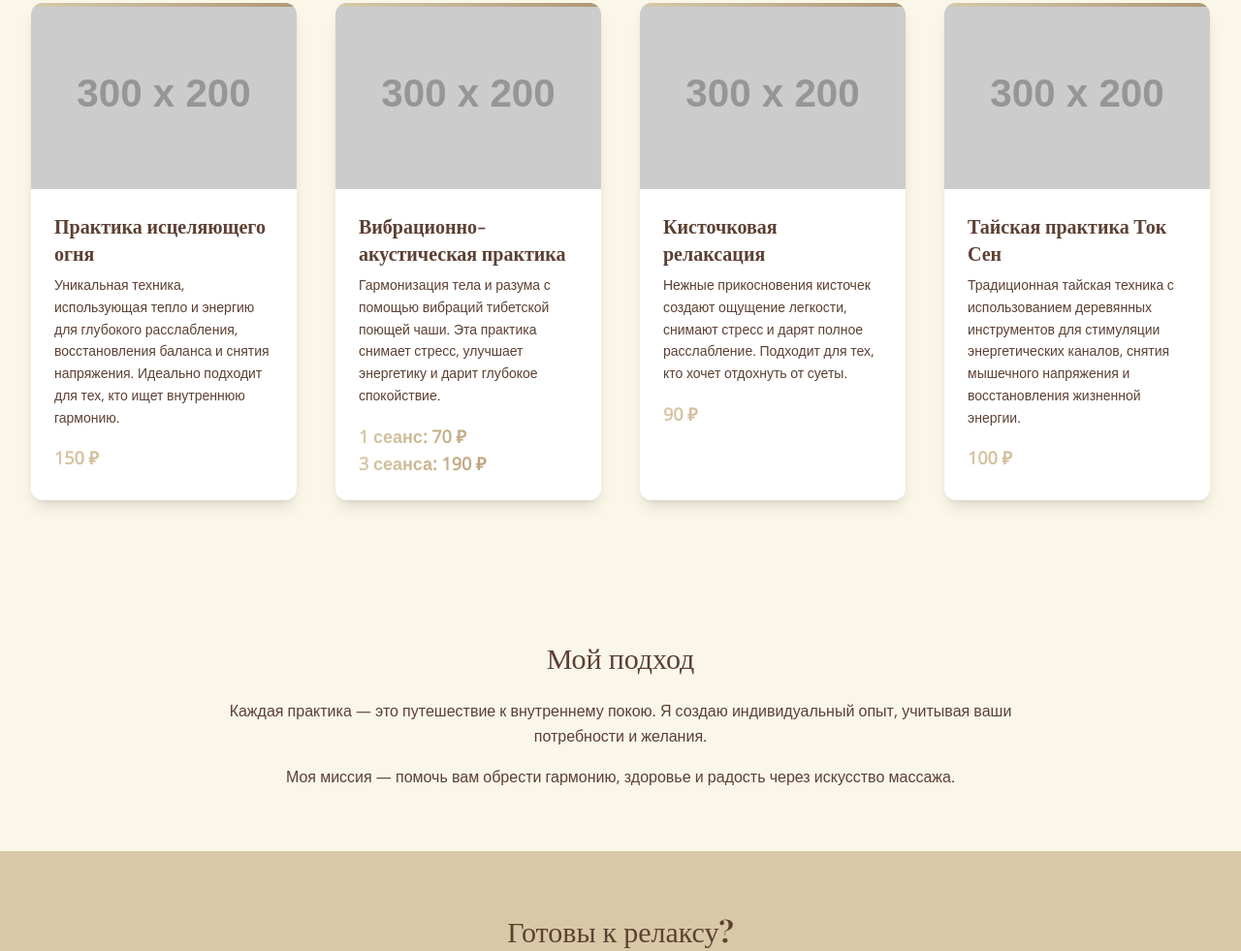
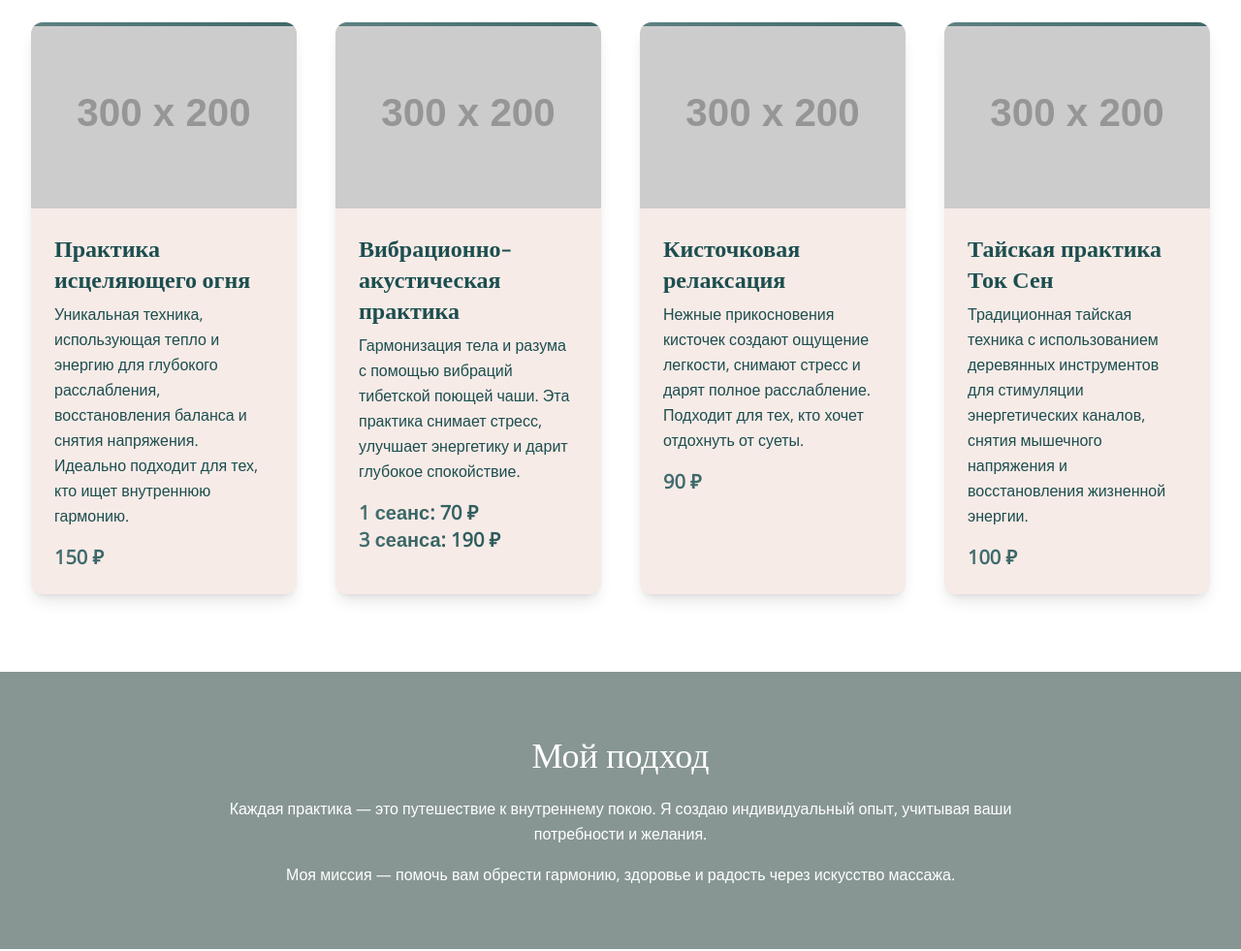
Before and after one commit to gulidovalera/daria_gulidova_aesthetic, a plain HTML site: page index.html in a window 1280 px wide. Shown: the part 841-1822 px from the top of the page at 97% size. Drawn offline with nearby package versions, Linux system fonts and the light colour scheme; placeholder pictures from the web are drawn by us.

Commit message:
Update index.html

```diff
--- a/index.html
+++ b/index.html
@@ -3,13 +3,13 @@
 <head>
   <meta charset="UTF-8">
   <meta name="viewport" content="width=device-width, initial-scale=1.0">
-  <title>Массажные практики</title>
+  <title>Телесный практик</title>
   <script src="https://cdn.tailwindcss.com"></script>
   <link href="https://fonts.googleapis.com/css2?family=Playfair+Display:wght@700&family=Open+Sans:wght@400&display=swap" rel="stylesheet">
   <style>
     body {
-      background-color: #faf7e9;
-      color: #5c4033;
+      background-color: #ffffff;
+      color: #1c4e4f;
       font-family: 'Open Sans', sans-serif;
       touch-action: manipulation;
     }
@@ -18,6 +18,7 @@
       position: relative;
       overflow: hidden;
       border-radius: 8px;
+      background-color: #f7ebe7;
     }
     .card:hover {
       transform: translateY(-8px);
@@ -30,15 +31,16 @@
       left: 0;
       width: 100%;
       height: 4px;
-      background: linear-gradient(to right, #d9c8a7, #a68b5e);
+      background: linear-gradient(to right, #436e6f, #1c4e4f);
       opacity: 0.8;
     }
     .hero {
-      background-image: linear-gradient(rgba(0, 0, 0, 0.4), rgba(0, 0, 0, 0.4)), linear-gradient(to bottom, #f0e4c7, #d9c8a7);
+      background-color: #0a2d2e;
       background-size: cover;
       background-position: center;
       position: relative;
       overflow: hidden;
+      color: #ffffff;
     }
     .hero::before {
       content: '';
@@ -69,16 +71,19 @@
       opacity: 0.7;
     }
     .price {
-      background: linear-gradient(to right, #d9c8a7, #a68b5e);
+      background: linear-gradient(to right, #436e6f, #1c4e4f);
       -webkit-background-clip: text;
       -webkit-text-fill-color: transparent;
     }
     .cta-button {
       transition: background-color 0.3s ease, transform 0.3s ease;
+      background-color: #1c4e4f;
+      border: 2px solid #ffffff;
+      box-shadow: 0 4px 12px rgba(0, 0, 0, 0.2);
     }
     .cta-button:hover {
-      background-color: #a68b5e;
-      transform: scale(1.05);
+      background-color: #436e6f;
+      transform: scale(1.1);
     }
     /* Mobile optimizations */
     @media (max-width: 640px) {
@@ -87,7 +92,7 @@
         padding-bottom: 3rem;
       }
       .hero h1 {
-        font-size: 2rem;
+        font-size: 2.25rem;
       }
       .hero p {
         font-size: 0.875rem;
@@ -102,13 +107,13 @@
         height: 160px;
       }
       .card h3 {
-        font-size: 1rem;
+        font-size: 1.25rem;
       }
       .card p {
-        font-size: 0.75rem;
+        font-size: 0.875rem;
       }
       .card .price {
-        font-size: 0.875rem;
+        font-size: 1rem;
       }
       .section-padding {
         padding-left: 0.5rem;
@@ -120,11 +125,11 @@
         max-width: 100%;
       }
       h2 {
-        font-size: 1.5rem;
+        font-size: 1.75rem;
       }
       .cta-button {
-        padding: 0.5rem 1rem;
-        font-size: 0.875rem;
+        padding: 0.75rem 1.5rem;
+        font-size: 1rem;
       }
       footer p {
         font-size: 0.75rem;
@@ -146,62 +151,62 @@
 <body>
   <!-- Header -->
   <header class="hero py-24 text-center text-white">
-    <h1 class="text-5xl md:text-6xl font-bold mb-4">Массажные практики</h1>
+    <h1 class="text-6xl md:text-7xl font-bold mb-4">Телесный практик</h1>
     <p class="text-xl md:text-2xl mb-6">Погрузитесь в мир релакса и исцеления</p>
     <p class="text-base max-w-2xl mx-auto">Откройте для себя уникальные техники, созданные для гармонии тела и души. Каждая практика — это шаг к внутреннему балансу и здоровью.</p>
   </header>
 
   <!-- Welcome Section -->
-  <section class="section-padding py-16 px-4 md:px-8 bg-[#f0e4c7]">
+  <section class="section-padding py-16 px-4 md:px-8 bg-[#ffffff]">
     <div class="container max-w-4xl mx-auto text-center">
-      <h2 class="text-3xl font-['Playfair_Display'] mb-6">Добро пожаловать в мир гармонии</h2>
+      <h2 class="text-4xl font-['Playfair_Display'] mb-6">Добро пожаловать в мир гармонии</h2>
       <p class="text-base leading-relaxed mb-4">Я верю, что массаж — это не просто процедура, а искусство, которое восстанавливает энергию, снимает стресс и возвращает радость жизни.</p>
       <p class="text-base leading-relaxed">Каждый сеанс проводится в атмосфере уюта и заботы, с использованием натуральных масел и инструментов, подобранных с любовью. Позвольте мне позаботиться о вашем теле и душе!</p>
     </div>
   </section>
 
   <!-- Services Section -->
-  <section class="section-padding py-20 px-4 md:px-8">
+  <section class="section-padding py-20 px-4 md:px-8 bg-[#ffffff]">
     <div class="container max-w-7xl mx-auto">
-      <h2 class="text-3xl font-['Playfair_Display'] text-center mb-12">Практики</h2>
+      <h2 class="text-4xl font-['Playfair_Display'] text-center mb-12">Практики</h2>
       <div class="grid grid-cols-1 md:grid-cols-2 lg:grid-cols-4 gap-10">
         <!-- Service 1 -->
-        <div class="card bg-white rounded-xl overflow-hidden shadow-lg">
+        <div class="card rounded-xl overflow-hidden shadow-lg">
           <img src="https://via.placeholder.com/300x200?text=Исцеляющий+огонь" alt="Практика исцеляющего огня" class="w-full h-48 object-cover" loading="lazy">
           <div class="p-4 md:p-6">
-            <h3 class="text-xl font-semibold mb-2 font-['Playfair_Display']">Практика исцеляющего огня</h3>
-            <p class="text-sm mb-4 leading-relaxed">Уникальная техника, использующая тепло и энергию для глубокого расслабления, восстановления баланса и снятия напряжения. Идеально подходит для тех, кто ищет внутреннюю гармонию.</p>
-            <p class="text-lg font-bold price">150 ₽</p>
+            <h3 class="text-2xl font-semibold mb-2 font-['Playfair_Display']">Практика исцеляющего огня</h3>
+            <p class="text-base mb-4 leading-relaxed">Уникальная техника, использующая тепло и энергию для глубокого расслабления, восстановления баланса и снятия напряжения. Идеально подходит для тех, кто ищет внутреннюю гармонию.</p>
+            <p class="text-xl font-bold price">150 ₽</p>
           </div>
         </div>
 
         <!-- Service 2 -->
-        <div class="card bg-white rounded-xl overflow-hidden shadow-lg">
+        <div class="card rounded-xl overflow-hidden shadow-lg">
           <img src="https://via.placeholder.com/300x200?text=Тибетская+чаша" alt="Вибрационно-акустическая практика" class="w-full h-48 object-cover" loading="lazy">
           <div class="p-4 md:p-6">
-            <h3 class="text-xl font-semibold mb-2 font-['Playfair_Display']">Вибрационно-акустическая практика</h3>
-            <p class="text-sm mb-4 leading-relaxed">Гармонизация тела и разума с помощью вибраций тибетской поющей чаши. Эта практика снимает стресс, улучшает энергетику и дарит глубокое спокойствие.</p>
-            <p class="text-lg font-bold price">1 сеанс: 70 ₽<br>3 сеанса: 190 ₽</p>
+            <h3 class="text-2xl font-semibold mb-2 font-['Playfair_Display']">Вибрационно-акустическая практика</h3>
+            <p class="text-base mb-4 leading-relaxed">Гармонизация тела и разума с помощью вибраций тибетской поющей чаши. Эта практика снимает стресс, улучшает энергетику и дарит глубокое спокойствие.</p>
+            <p class="text-xl font-bold price">1 сеанс: 70 ₽<br>3 сеанса: 190 ₽</p>
           </div>
         </div>
 
         <!-- Service 3 -->
-        <div class="card bg-white rounded-xl overflow-hidden shadow-lg">
+        <div class="card rounded-xl overflow-hidden shadow-lg">
           <img src="https://via.placeholder.com/300x200?text=Кисточковая+релаксация" alt="Кисточковая релаксация" class="w-full h-48 object-cover" loading="lazy">
           <div class="p-4 md:p-6">
-            <h3 class="text-xl font-semibold mb-2 font-['Playfair_Display']">Кисточковая релаксация</h3>
-            <p class="text-sm mb-4 leading-relaxed">Нежные прикосновения кисточек создают ощущение легкости, снимают стресс и дарят полное расслабление. Подходит для тех, кто хочет отдохнуть от суеты.</p>
-            <p class="text-lg font-bold price">90 ₽</p>
+            <h3 class="text-2xl font-semibold mb-2 font-['Playfair_Display']">Кисточковая релаксация</h3>
+            <p class="text-base mb-4 leading-relaxed">Нежные прикосновения кисточек создают ощущение легкости, снимают стресс и дарят полное расслабление. Подходит для тех, кто хочет отдохнуть от суеты.</p>
+            <p class="text-xl font-bold price">90 ₽</p>
           </div>
         </div>
 
         <!-- Service 4 -->
-        <div class="card bg-white rounded-xl overflow-hidden shadow-lg">
+        <div class="card rounded-xl overflow-hidden shadow-lg">
           <img src="https://via.placeholder.com/300x200?text=Ток+Сен" alt="Тайская практика Ток Сен" class="w-full h-48 object-cover" loading="lazy">
           <div class="p-4 md:p-6">
-            <h3 class="text-xl font-semibold mb-2 font-['Playfair_Display']">Тайская практика Ток Сен</h3>
-            <p class="text-sm mb-4 leading-relaxed">Традиционная тайская техника с использованием деревянных инструментов для стимуляции энергетических каналов, снятия мышечного напряжения и восстановления жизненной энергии.</p>
-            <p class="text-lg font-bold price">100 ₽</p>
+            <h3 class="text-2xl font-semibold mb-2 font-['Playfair_Display']">Тайская практика Ток Сен</h3>
+            <p class="text-base mb-4 leading-relaxed">Традиционная тайская техника с использованием деревянных инструментов для стимуляции энергетических каналов, снятия мышечного напряжения и восстановления жизненной энергии.</p>
+            <p class="text-xl font-bold price">100 ₽</p>
           </div>
         </div>
       </div>
@@ -209,23 +214,23 @@
   </section>
 
   <!-- Approach Section -->
-  <section class="section-padding py-16 px-4 md:px-8 bg-[#faf7e9]">
-    <div class="container max-w-4xl mx-auto text-center">
-      <h2 class="text-3xl font-['Playfair_Display'] mb-6">Мой подход</h2>
-      <p class="text-base leading-relaxed mb-4">Каждая практика — это путешествие к внутреннему покою. Я создаю индивидуальный опыт, учитывая ваши потребности и желания.</p>
-      <p class="text-base leading-relaxed">Моя миссия — помочь вам обрести гармонию, здоровье и радость через искусство массажа.</p>
-    </div>
-  </section>
+<section class="section-padding py-16 px-4 md:px-8 bg-[#879693]">
+  <div class="container max-w-4xl mx-auto text-center">
+    <h2 class="text-4xl font-['Playfair_Display'] mb-6 text-white">Мой подход</h2>
+    <p class="text-base leading-relaxed mb-4 text-white">Каждая практика — это путешествие к внутреннему покою. Я создаю индивидуальный опыт, учитывая ваши потребности и желания.</p>
+    <p class="text-base leading-relaxed text-white">Моя миссия — помочь вам обрести гармонию, здоровье и радость через искусство массажа.</p>
+  </div>
+</section>
 
   <!-- Call to Action Section -->
-  <section class="section-padding py-16 px-4 md:px-8 bg-[#d9c8a7] text-center">
-    <h2 class="text-3xl font-['Playfair_Display'] mb-6">Готовы к релаксу?</h2>
+  <section class="section-padding py-16 px-4 md:px-8 bg-[#FFFFFF] text-center">
+    <h2 class="text-4xl font-['Playfair_Display'] mb-6">Готовы к релаксу?</h2>
     <p class="text-base max-w-2xl mx-auto mb-8">Запишитесь на сеанс и откройте для себя магию наших массажных практик. Позвольте мне позаботиться о вашем теле и душе уже сегодня!</p>
-    <a href="https://www.instagram.com/daria_gulidova_aesthetic/?hl=ru" target="_blank" class="cta-button inline-block bg-[#5c4033] text-white font-semibold py-3 px-8 rounded-lg">Записаться</a>
+    <a href="https://www.instagram.com/daria_gulidova_aesthetic/?hl=ru" target="_blank" class="cta-button inline-block text-white font-semibold py-4 px-10 rounded-lg text-lg">Записаться</a>
   </section>
 
   <!-- Footer -->
-  <footer class="bg-[#5c4033] text-white py-10 text-center">
+  <footer class="bg-[#0a2d2e] text-white py-10 text-center">
     <p class="text-sm">© 2025 Массажные практики. Все права защищены.</p>
     <p class="text-xs mt-2 opacity-75">Создано с заботой о вашем здоровье и гармонии</p>
   </footer>
```
